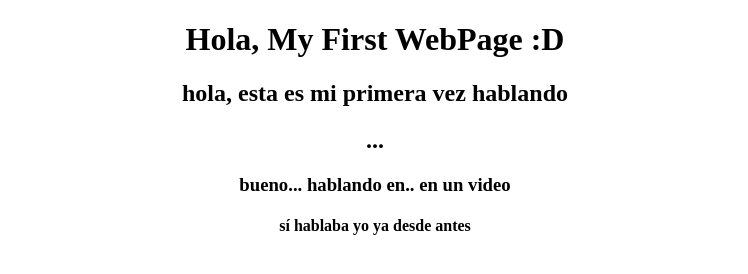
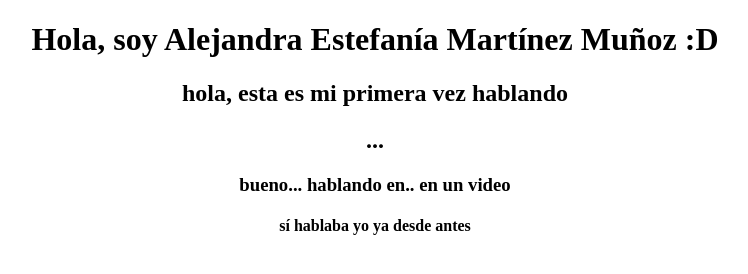
Before and after one commit to alex-fany/pfi_MMAlejandraE, a plain HTML site: page index.html in a window 1280 px wide. Shown: the whole page, without its empty margins (265-1013 px from the left). Drawn offline with Linux system fonts and the light colour scheme.

Commit message:
[ LearnAct ] ( X ) - My SECOND webpage
chin

```diff
--- a/index.html
+++ b/index.html
@@ -3,10 +3,10 @@
 <head>
 	<meta charset="UTF-8">
 	<meta name="viewport" content="width=device-width, initial-scale">
-	<title>My first page</title>
+	<title>My first page :O</title>
 </head>
 <body>
-	<h1 align="center"> Hola, My First WebPage :D </h1>
+	<h1 align="center"> Hola, soy Alejandra Estefanía Martínez Muñoz :D </h1>
 	<h2 align="center"> hola, esta es mi primera vez hablando </h2>
 	<h2 align="center"> ... </h2>
 	<h3 align="center"> bueno... hablando en.. en un video </h3>
```
